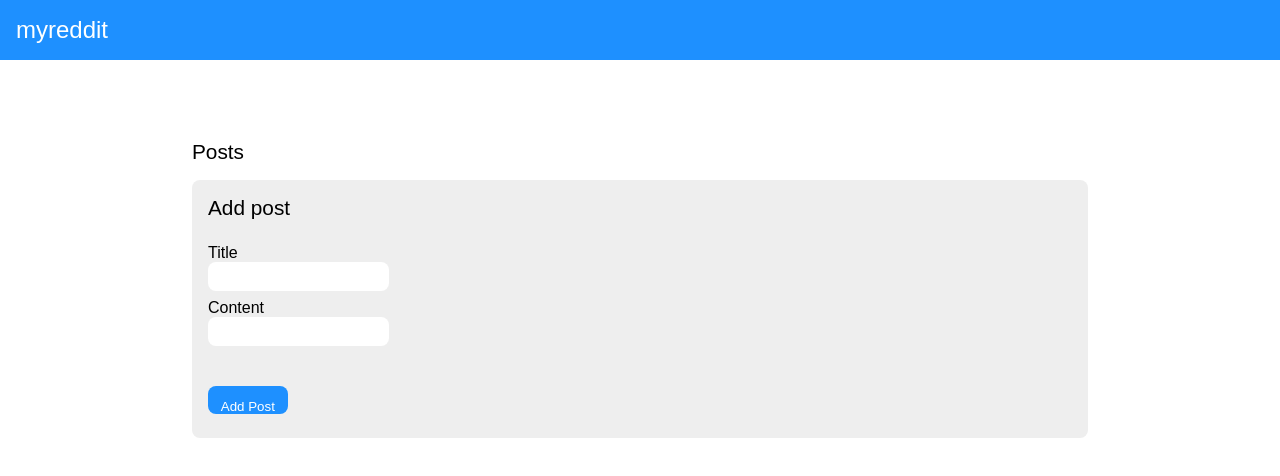
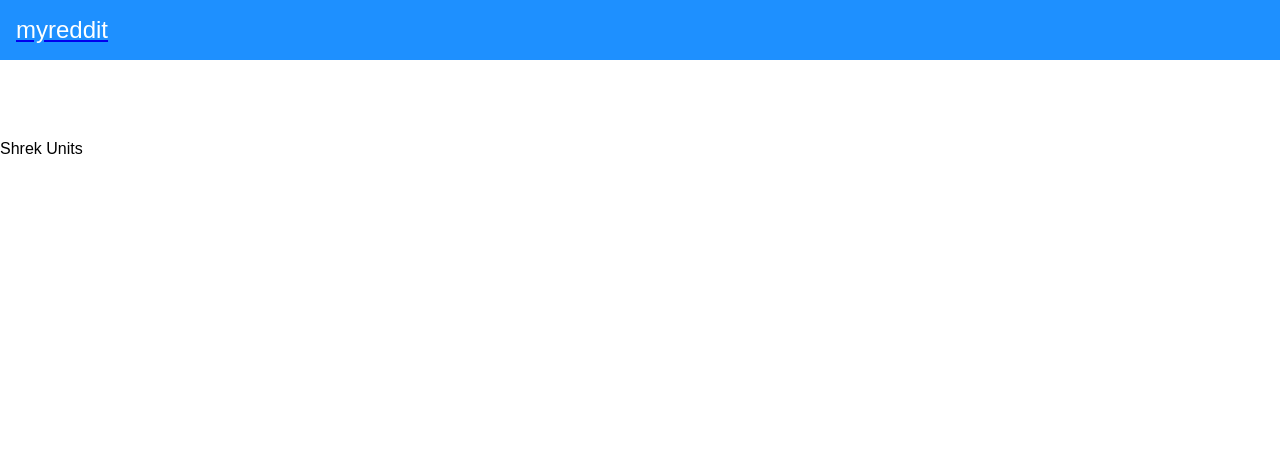
Before and after one commit to hoyhymho/WAD-Opdracht, a React (Create React App) app in the folder my-reddit/: page /topic/1 in a window 1280 px wide. Shown: the top 476 px of the page. Built offline with nearby package versions, Linux system fonts and the light colour scheme.

Commit message:
week5-eersteLink

```diff
--- a/my-reddit/package.json
+++ b/my-reddit/package.json
@@ -5,6 +5,7 @@
   "dependencies": {
     "react": "^16.2.0",
     "react-dom": "^16.2.0",
+    "react-router-dom": "^4.2.2",
     "react-scripts": "1.1.1"
   },
   "scripts": {
--- a/my-reddit/src/App.js
+++ b/my-reddit/src/App.js
@@ -1,13 +1,18 @@
 import React, { Component } from 'react';
 import './App.css';
-import Post from './PostFC';
+import Posts from './PostFC';
+import NotFound from './NotFound';
+import PostDetail from './PostDetail';
+import {Switch, Route, Link} from 'react-router-dom';
 
 class App extends Component {
 
   constructor(){
     super()
     this.state = {
-      posts: {}
+      posts: { "1": {title: "Shrek Units", content: `I've started using Shrek as a unit of time, where 1 shrek = 1hr 35min (the length of the movie)
+      Examples: "See you in a shrek!" (1hr 35min) "Dinner will be ready in half a shrek." (47.5min)
+      "My birthday is only 469.9 shreks away!" (1 month)`, author: "ShrekMan", date: "2018-01-01"}}
     }
   }
 
@@ -43,15 +48,35 @@ class App extends Component {
     return (
       <div>
         <header>
-          <h1>myreddit</h1>
+          <Link to="/"><h1>myreddit</h1></Link>
         </header>
 
-        <Post
-          posts={posts}
-          onAddPost={this.handleAddPost}
-          onChange={this.handleChangeInput}
-          onDeletePost={this.handleDeletePost}
-        />
+        <Switch>
+          <Route path="/" exact render={() =>
+            <Posts
+              posts={posts}
+              onAddPost={this.handleAddPost}
+              onChange={this.handleChangeInput}
+              onDeletePost={this.handleDeletePost}
+            />
+          }/>
+
+          <Route
+            path="/topic/:id"
+            render={
+              ({match}) => {
+                const id = match.params.id;
+                console.log(match.params);
+                return (posts[id]) ? <PostDetail
+                post ={posts[id]}
+                /> :<NotFound/>
+              }
+            }
+          />
+
+          <Route component={NotFound} />
+        </Switch>
+
 
       </div>
     );
--- /dev/null
+++ b/my-reddit/src/NotFound.jsx
@@ -0,0 +1,10 @@
+import React from 'react';
+
+const NotFound = () => {
+  return <section className="notfound">
+    <h2>Whoops, not found</h2>
+    Bring me home!
+  </section>
+}
+
+export default NotFound;
--- /dev/null
+++ b/my-reddit/src/PostDetail.jsx
@@ -0,0 +1,13 @@
+import React from 'react';
+//import PropTypes from 'prop-types';
+
+const PostDetail = ({ post }) => {
+
+  return (
+    <article className="post">
+      <p>{post.title}</p>
+    </article>
+  )
+}
+
+export default PostDetail;
--- a/my-reddit/src/PostFC.jsx
+++ b/my-reddit/src/PostFC.jsx
@@ -1,9 +1,9 @@
 import React from 'react';
 import PropTypes from 'prop-types';
 import Form from './Form';
-// const {number} = PropTypes;
+import {Link} from 'react-router-dom';
 
-const Post = ({posts, onAddPost, onChange, onDeletePost}) => {
+const Posts = ({posts, onAddPost, onChange, onDeletePost}) => {
 
     const handleDeletePost = (id) =>{
         console.log(id);
@@ -30,7 +30,7 @@ const Post = ({posts, onAddPost, onChange, onDeletePost}) => {
                     </div>
 
                     <div>
-                        <h2>{posts.title}</h2>
+                        <Link to={`/topic/${id}`}><h2>{posts.title}</h2></Link>
                         <p className="postBy">{posts.date} gepost door <span className="author">{posts.author}</span></p>
 
                         <p className="content">{posts.content}</p>
@@ -74,10 +74,10 @@ const Post = ({posts, onAddPost, onChange, onDeletePost}) => {
     );
 }
 
-Post.propTypes = {
+Posts.propTypes = {
     onAddPost: PropTypes.func,
     onChangePost: PropTypes.func,
     onDeletePost: PropTypes.func
 }
 
-export default Post;
+export default Posts;
--- a/my-reddit/src/index.js
+++ b/my-reddit/src/index.js
@@ -3,6 +3,13 @@ import ReactDOM from 'react-dom';
 import './index.css';
 import App from './App';
 import registerServiceWorker from './registerServiceWorker';
+import {BrowserRouter} from 'react-router-dom'
 
-ReactDOM.render(<App />, document.getElementById('root'));
+ReactDOM.render(
+    <BrowserRouter>
+        <App />
+    </BrowserRouter>
+
+    , document.getElementById('root')
+);
 registerServiceWorker();
```
Also changed, not shown: 2 other files (tests, documents, lock files or other folders).
